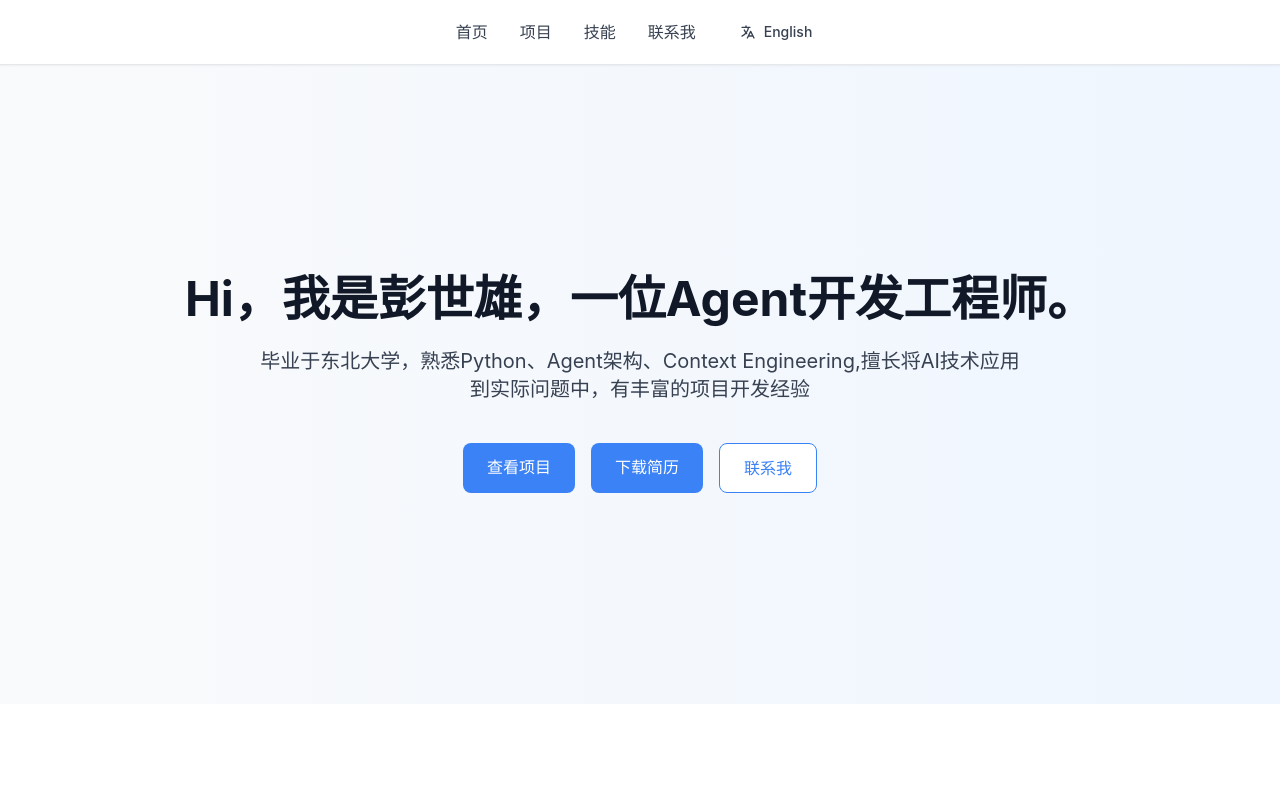
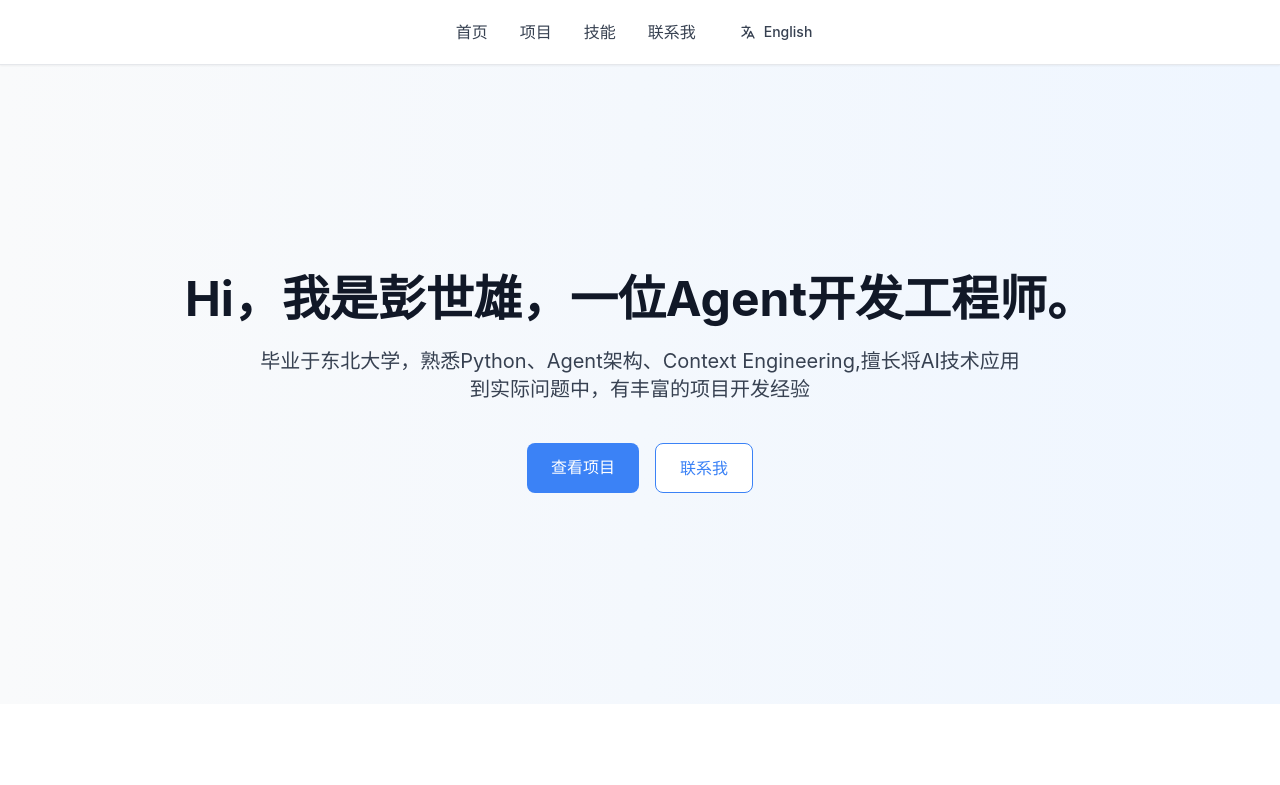
Before and after one commit to 849261680/personal-website, a Next.js app: page / in a window 1280 px wide. Shown: the top 785 px of the page. Built offline with nearby package versions, Linux system fonts and the light colour scheme.

Commit message:
移除了下载简历按钮，更新了中英文转换

```diff
--- a/src/app/page.tsx
+++ b/src/app/page.tsx
@@ -64,15 +64,6 @@ export default function Home() {
                 className="px-6 py-3 bg-primary text-white rounded-lg font-medium hover:bg-blue-600 transition-all hover:translate-y-[-2px]"
               >
 {t('hero.viewProjects')}
-              </a>
-              <a
-                href="/彭世雄简历.pdf"
-                target="_blank"
-                rel="noopener noreferrer"
-                className="px-6 py-3 bg-primary text-white rounded-lg font-medium hover:bg-blue-600 transition-all hover:translate-y-[-2px]"
-                download
-              >
-{t('hero.downloadResume')}
               </a>
               <a
                 href="#contact"
@@ -282,7 +273,7 @@ export default function Home() {
                   </div>
                   <div className="flex items-center">
                     <div className="w-2 h-2 bg-blue-500 rounded-full mr-2"></div>
-                    <span className="text-gray-700">向量数据库</span>
+                    <span className="text-gray-700">{t('skills.vectorDB')}</span>
                   </div>
                 </div>
               </div>
--- a/src/contexts/LanguageContext.tsx
+++ b/src/contexts/LanguageContext.tsx
@@ -25,7 +25,6 @@ const translations = {
     'hero.title': 'Hi，我是彭世雄，一位Agent开发工程师。',
     'hero.subtitle': '毕业于东北大学，熟悉Python、Agent架构、Context Engineering,擅长将AI技术应用到实际问题中，有丰富的项目开发经验',
     'hero.viewProjects': '查看项目',
-    'hero.downloadResume': '下载简历',
     'hero.contactMe': '联系我',
 
     // 项目展示
@@ -44,6 +43,7 @@ const translations = {
     'skills.languages': 'Agent框架',
     'skills.frameworks': 'AI技术栈',
     'skills.tools': '开发工具',
+    'skills.vectorDB': '向量数据库',
 
     // 联系方式
     'contact.title': '联系我',
@@ -68,10 +68,9 @@ const translations = {
     'nav.contact': 'Contact',
 
     // Hero content
-    'hero.title': 'Hi, I\'m Peng Shixiong, an Agent developer who believes in AGI.',
-    'hero.subtitle': 'Graduated from School of Software, Northeastern University, proficient in Python, FastAPI, LangChain, and experienced in applying AI technology to real-world problems with rich project development experience.',
+    'hero.title': 'Hi, I\'m Peng Shixiong, an Agent developer.',
+    'hero.subtitle': 'Graduated from Northeastern University; familiar with Python, Agent architecture, and Context Engineering; skilled at applying AI to real-world problems with rich project experience.',
     'hero.viewProjects': 'View Projects',
-    'hero.downloadResume': 'Download Resume',
     'hero.contactMe': 'Contact Me',
 
     // Projects
@@ -90,6 +89,7 @@ const translations = {
     'skills.languages': 'Agent Frameworks',
     'skills.frameworks': 'AI Tech Stack',
     'skills.tools': 'Dev Tools',
+    'skills.vectorDB': 'Vector Database',
 
     // Contact
     'contact.title': 'Contact Me',
```
